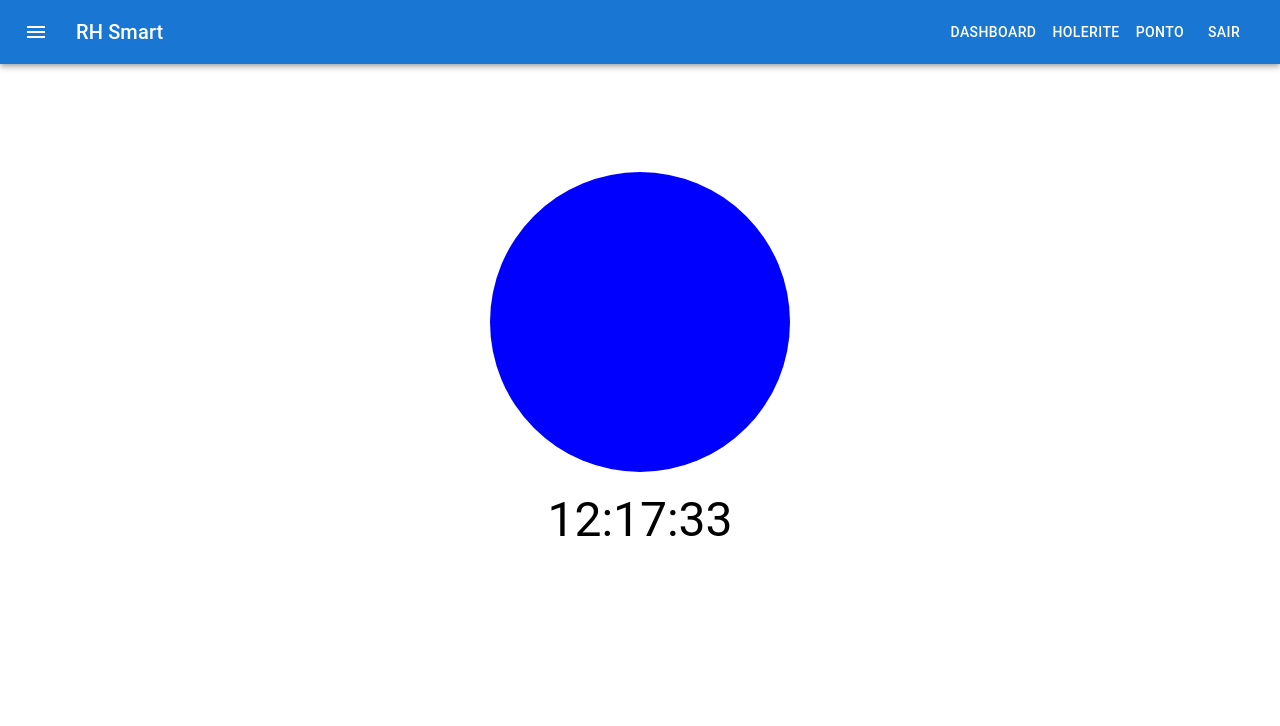
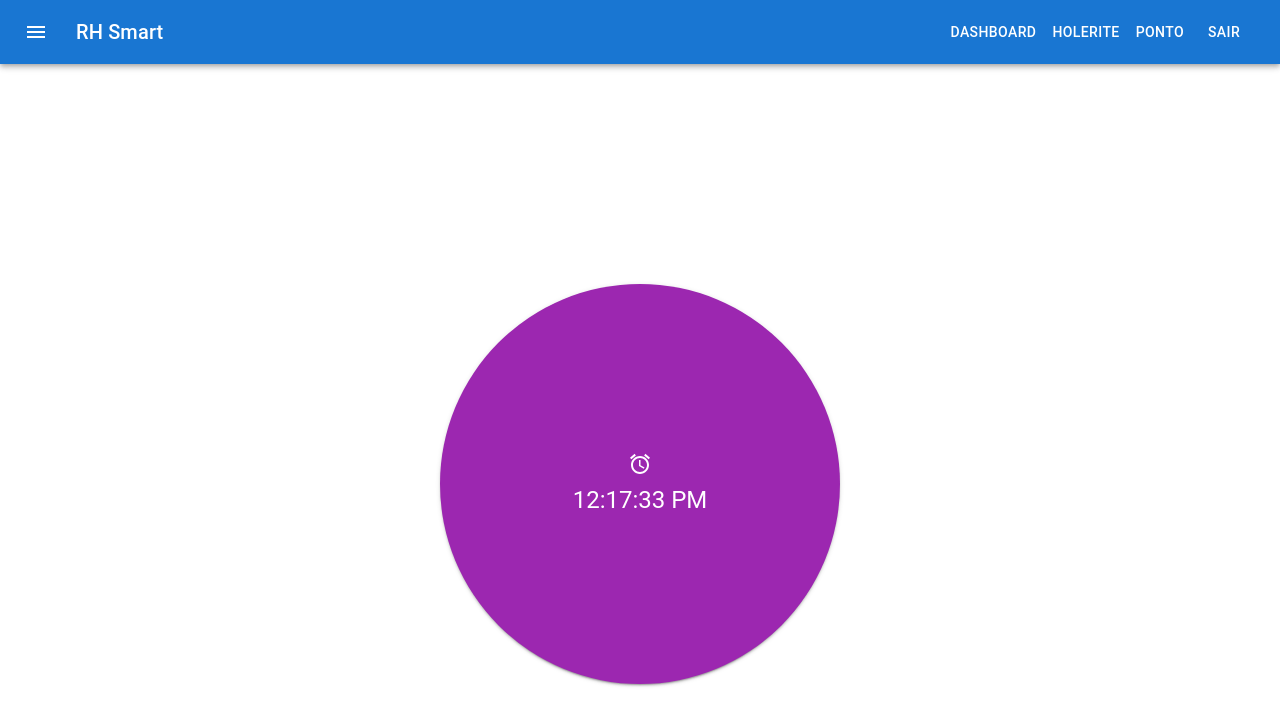
Before and after one commit to Alysonn2n/rh-smart, a Next.js app: page /ponto in a window 1280 px wide. Shown: the top 726 px of the page. Built offline with nearby package versions, Linux system fonts and the light colour scheme.

Commit message:
refactor(Ponto): Adjusted dateTime logic and component style

```diff
--- a/components/Ponto/ButtonStyled.styled.ts
+++ /dev/null
@@ -1,6 +0,0 @@
-import { Button } from "@mui/material";
-import styled from "styled-components";
-
-export const StyledButton = styled(Button)`
-
-`
--- a/components/Ponto/index.tsx
+++ b/components/Ponto/index.tsx
@@ -1,25 +1,59 @@
-import { StyledButton } from "./ButtonStyled.styled"
+import { useState, useEffect } from "react";
 import App from "./clock"
-import { Typography } from "@mui/material"
-import Box, { BoxProps } from "@mui/material"
-import { bgcolor, width } from "@mui/system"
-const PontoForm = (props: BoxProps) => {
-    const { sx, ...other } = props;
+import AlarmIcon from '@mui/icons-material/Alarm';
+import { Typography } from '@mui/material'
+import { Box } from '@mui/system';
+import { Button } from "@mui/material";
+
+
+
+const ButtonContainer = {
+    width: '400px',
+    height: '400px'
+}
+
+const ButtonStyles = {
+    height: '100%',
+    borderRadius: '50%'
+}
+
+const ButtonWrap = {
+    display: 'flex',
+    width: '100%',
+    alignItems: 'center',
+    flexDirection: 'column'
+}
+
+const PontoForm = () => {
+    const [dateTime, setDateTime] = useState(new Date());
+
+    useEffect(() => {
+        const timer = setInterval(() => {
+            const date = new Date();
+            setDateTime(date)
+        }, 1000)
+        return (() => clearInterval(timer))
+    }, []);
+
     return (
-    <Typography variant='h3' component='div'
-            sx={{display: 'flex',
-            justifyContent: 'center',
-            p: 1, m: 1,
-            borderRadius: 1,
-            flexDirection: 'column',
-            flexGrow: 0,
-            alignItems: 'center',
-            gap: '20px',
-            mt: '100px'}}>
-            <StyledButton sx={{height:'300px', width:'300px', borderRadius: '50%', bgcolor: 'blue'}}>
-            </StyledButton>
-            <App></App>
-    </Typography>
+        <>
+            <Box sx={ ButtonContainer } style={{ borderRadius: '50%' }} mt={5}>
+                <Button
+                    variant="contained"
+                    color="secondary"
+                    fullWidth
+                    style={ ButtonStyles }>
+                        <Box sx={ ButtonWrap }>
+                            <AlarmIcon />
+                            <Typography variant='h5' component='span' mt={1}>
+                                {
+                                    dateTime.toLocaleTimeString()
+                                }
+                            </Typography>
+                        </Box>
+                </Button>
+            </Box>
+        </>
     )
 }
 
--- a/pages/ponto.tsx
+++ b/pages/ponto.tsx
@@ -1,11 +1,14 @@
 import PontoForm from "../components/Ponto"
+import { Box } from "@material-ui/core"
 import HeadComponent from "../components/Head"
 
 const Ponto = () => {
     return (
         <>
             <HeadComponent title='Ponto' />
-            <PontoForm />
+            <Box style={{width: '100%', height: '100vh', display: 'flex', justifyContent: 'center', alignItems: 'center'}}>
+                <PontoForm />
+            </Box>
         </>
     )
 }
```
